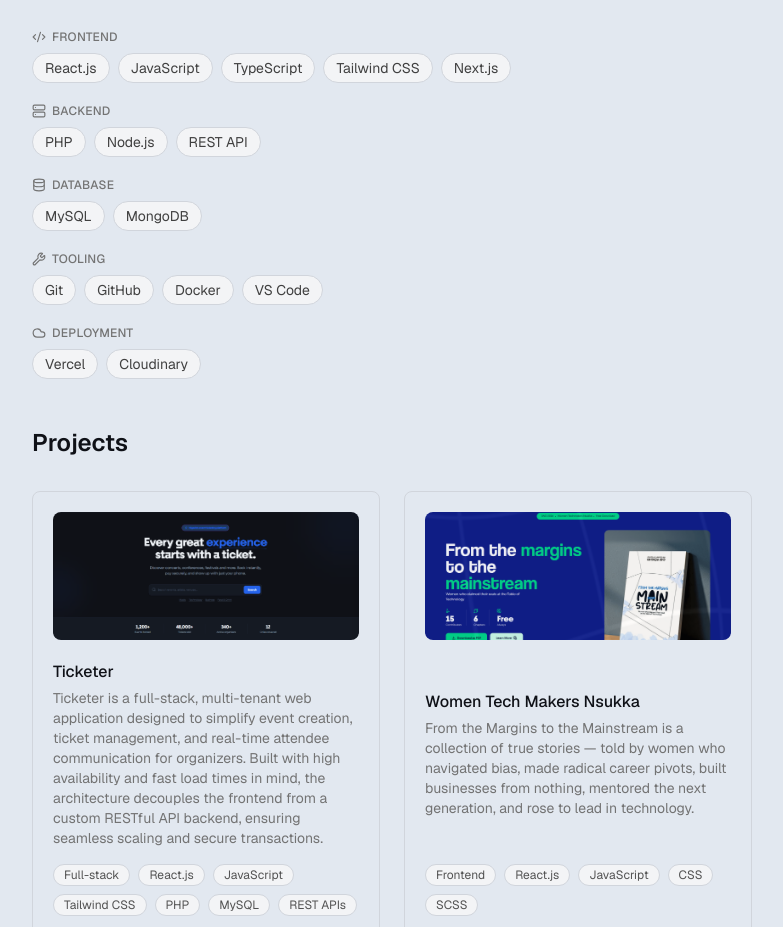
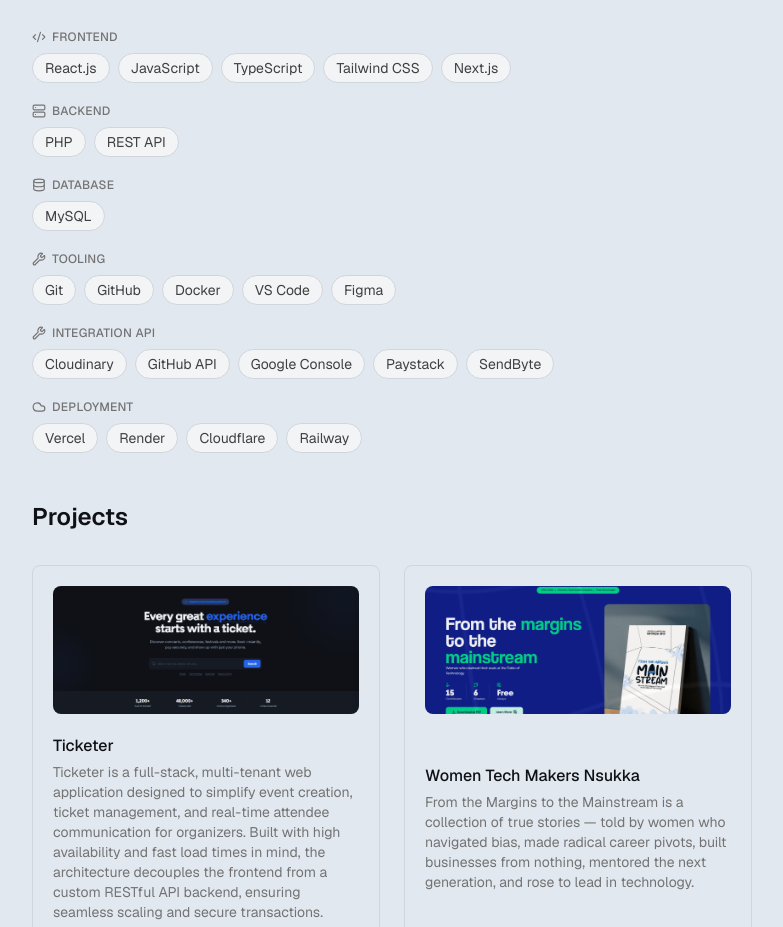
Before and after one commit to SamIfesi/portfolio, a Next.js app: page / in a window 1280 px wide. Shown: the part 1145-2072 px from the top of the page, without its empty margins (248-1031 px from the left). Built offline with nearby package versions, Linux system fonts and the light colour scheme; no server answers.

Commit message:
feat: update profile data to refine skills and add new integration APIs

```diff
--- a/src/data/profile.ts
+++ b/src/data/profile.ts
@@ -131,19 +131,23 @@
     },
     {
       category: 'Backend',
-      items: ['PHP', 'Node.js', 'REST API'],
+      items: ['PHP', 'REST API'],
     },
     {
       category: 'Database',
-      items: ['MySQL', 'MongoDB'],
+      items: ['MySQL'],
     },
     {
       category: 'Tooling',
-      items: ['Git', 'GitHub', 'Docker', 'VS Code'],
+      items: ['Git', 'GitHub', 'Docker', 'VS Code', 'Figma', ],
+    },
+    {
+      category: 'Integration API',
+      items: ['Cloudinary', 'GitHub API', 'Google Console', 'Paystack', 'SendByte' ],
     },
     {
       category: 'Deployment',
-      items: ['Vercel', 'Cloudinary'],
+      items: ['Vercel', 'Render', 'Cloudflare', 'Railway'],
     },
   ],
 };
```
